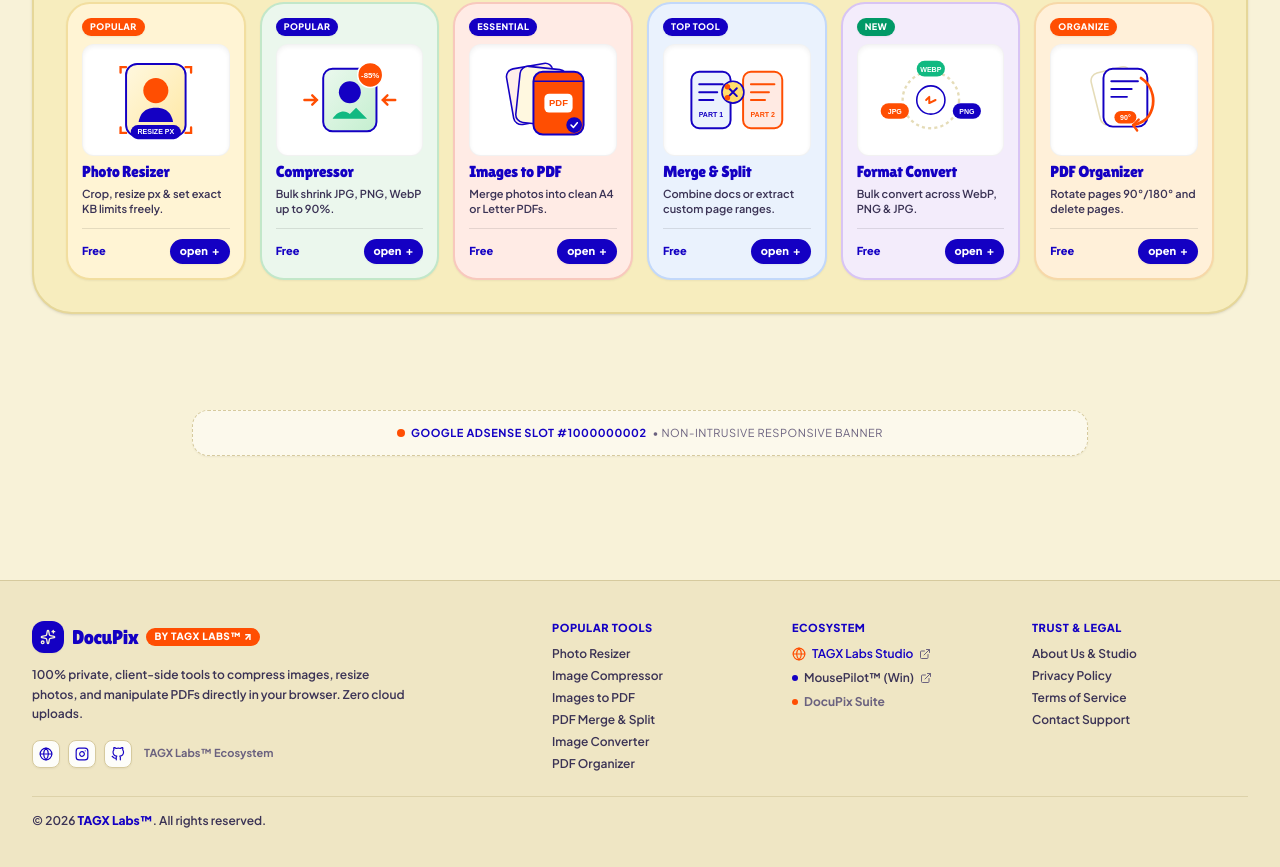
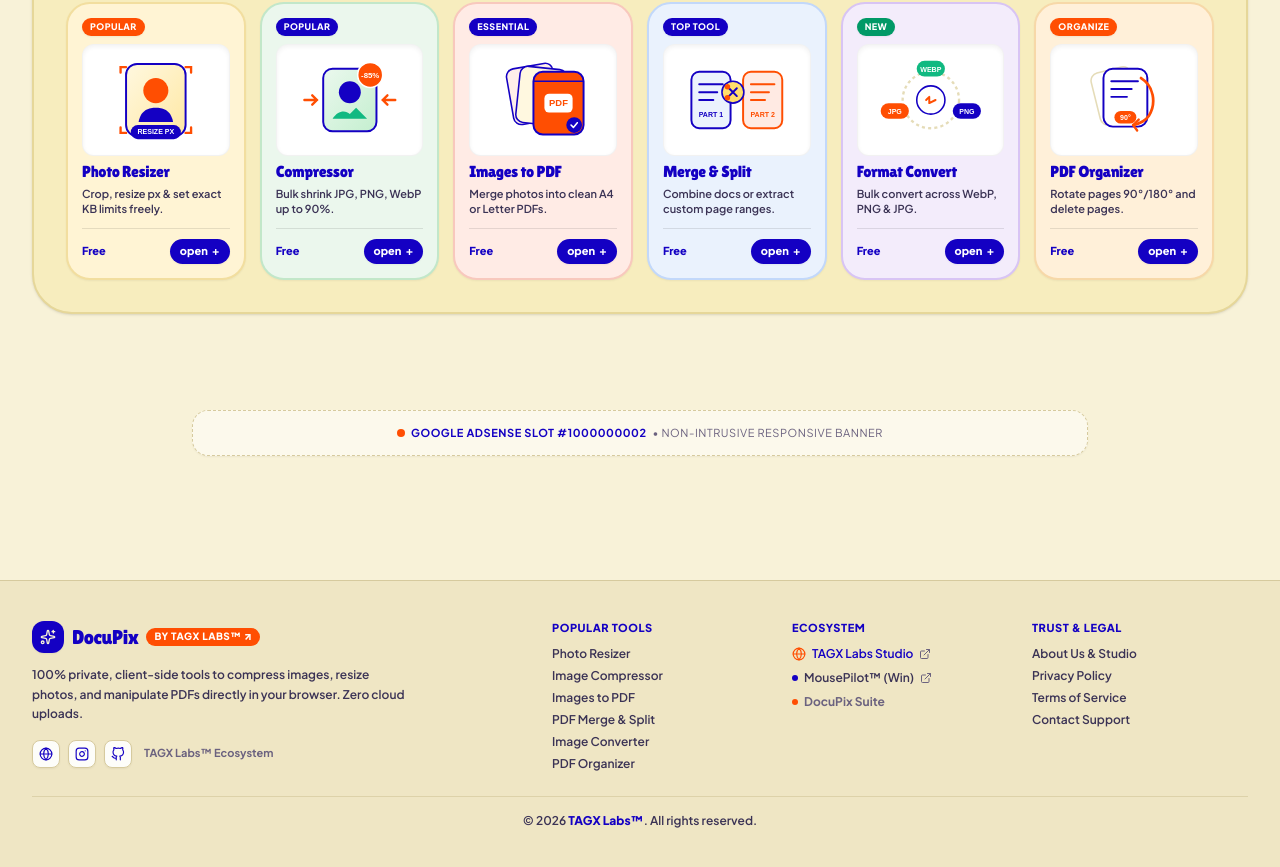
Before and after one commit to TagX-Lab/kraftdoc, a React (Vite) app: page / in a window 1280 px wide. Shown: the part 933-1800 px from the top of the page. Built offline with nearby package versions, Linux system fonts and the light colour scheme.

Commit message:
feat(footer): center copyright text in bottom bar

```diff
--- a/src/components/common/Footer.jsx
+++ b/src/components/common/Footer.jsx
@@ -237,8 +237,8 @@ export default function Footer({ onNavigate }) {
         </div>
 
         {/* Slim Corporate Bottom Bar */}
-        <div className="border-t border-[#D6CA9E]/70 pt-4 mt-6 text-xs text-[#3B3355] font-semibold text-center sm:text-left">
-          <p>
+        <div className="border-t border-[#D6CA9E]/70 pt-4 mt-6 text-xs text-[#3B3355] font-semibold text-center flex justify-center items-center">
+          <p className="text-center">
             &copy; {CURRENT_YEAR} <strong className="text-[#1400C3]">{siteConfig.company.name}</strong>. All rights reserved.
           </p>
         </div>
```
